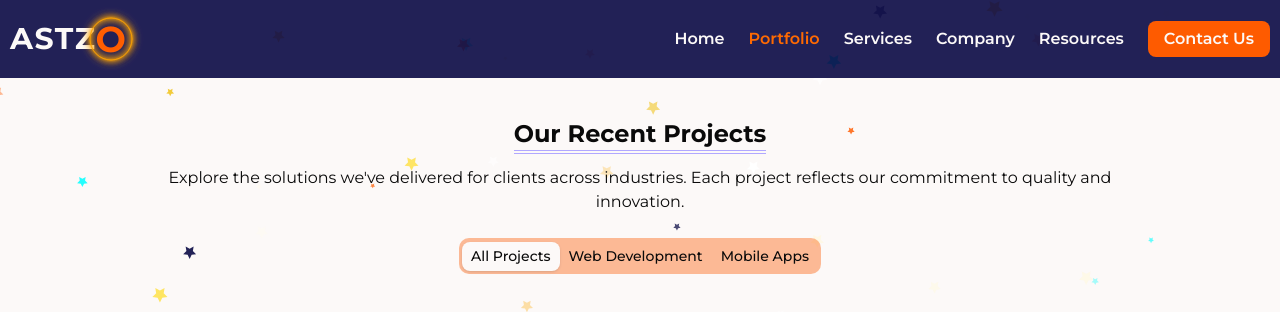
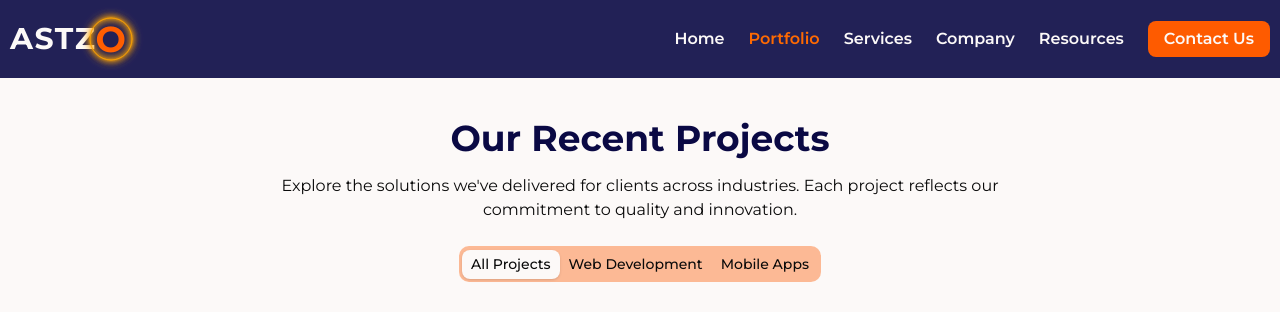
Before and after one commit to astzo/astzoweb, a Next.js app: page /portfolio in a window 1280 px wide. Shown: the top 312 px of the page. Built offline with nearby package versions, Linux system fonts and the light colour scheme.

Commit message:
fix issues

```diff
--- a/src/app/(main)/layout.tsx
+++ b/src/app/(main)/layout.tsx
@@ -2,7 +2,6 @@ import type { Metadata } from "next";
 import { Montserrat } from "next/font/google";
 import "../globals.css";
 import Navbar from "@/components/frontend/shared/Navbar";
-import ParticlesBackground from "@/components/frontend/shared/ParticalsBackground";
 import Footer from "@/components/frontend/shared/Footer";
 
 export const metadata: Metadata = {
@@ -26,7 +25,6 @@ export default function RootLayout({
       >
         <Navbar />
         <main className='relative min-h-screen'>
-          <ParticlesBackground />
           {children}
         </main>
         <Footer/>
--- a/src/components/frontend/home/PortfolioSection.tsx
+++ b/src/components/frontend/home/PortfolioSection.tsx
@@ -20,7 +20,7 @@ export default function PortfolioSection() {
           try {
             const res = await fetch("/projects.json");
             const data = await res.json();
-            setProjects(data.slice(0, 6));
+            setProjects(data.slice(0, 3));
           } catch (err) {
             console.error("Error loading projects:", err);
             setProjects([]);
@@ -39,10 +39,11 @@ export default function PortfolioSection() {
 
   return (
     <section>
-      <Wrapper className='relative space-y-6 flex flex-col justify-center items-center'>
+      <Wrapper className='flex flex-col justify-center items-center'>
         <SectionTitle
+        centered
           title='Our Recent Projects'
-          subTitle="Explore the solutions we've delivered for clients across industries. Each project reflects our commitment to quality and innovation."
+          description="Explore the solutions we've delivered for clients across industries. Each project reflects our commitment to quality and innovation."
           className='mb-6'
         />
         <Tabs defaultValue='all' className='w-full'>
@@ -66,7 +67,7 @@ export default function PortfolioSection() {
         </Tabs>
         <Link
           href='/portfolio'
-          className='bg-accent text-background px-4 py-2 rounded-lg font-bold hover:text-foreground transition-all duration-500 z-40'
+          className='bg-accent text-background px-4 py-2 rounded-lg font-bold hover:text-foreground transition-all duration-500 z-10 mt-12'
         >
           More Portfolio
         </Link>
--- a/src/components/frontend/home/TopServices.tsx
+++ b/src/components/frontend/home/TopServices.tsx
@@ -5,8 +5,6 @@ import SectionTitle from "../shared/SectionTitle";
 import ServiceCard from "../shared/ServiceCard";
 import { TService } from "@/utils/TService";
 import Link from "next/link";
-
-
 
 export default function TopServices() {
   const [services, setServices] = useState<TService[]>([]);
@@ -27,14 +25,19 @@ export default function TopServices() {
     loadServices();
   }, []);
   if (services.length === 0) {
-    return <div className="text-center text-xl font-bold">Services not available</div>;
+    return (
+      <div className='text-center text-xl font-bold'>
+        Services not available
+      </div>
+    );
   }
   return (
     <section>
-      <Wrapper className='space-y-6 flex flex-col justify-center items-center'>
+      <Wrapper className='flex flex-col justify-center items-center'>
         <SectionTitle
+          centered
           title='Our Services'
-          subTitle='Explore our full suite of digital solutions — from web and mobile development to SEO and server management. Everything you need to build, grow, and maintain your online presence.'
+          description='Explore our full suite of digital solutions — from web and mobile development to SEO and server management. Everything you need to build, grow, and maintain your online presence.'
         />
         <div className='grid grid-cols-1 sm:grid-cols-2 lg:grid-cols-3 gap-5 lg:gap-6 xl:gap-8 2xl:gap-10'>
           {services.map(({ id, icon, title, description, cta }) => (
@@ -50,7 +53,7 @@ export default function TopServices() {
         </div>
         <Link
           href='/services'
-          className='bg-accent text-background px-4 py-2 rounded-lg font-bold hover:text-foreground transition-all duration-500 z-40'
+          className='bg-accent text-background px-4 py-2 rounded-lg font-bold hover:text-foreground transition-all duration-500 z-10 mt-12'
         >
           Explore all services
         </Link>
--- a/src/components/frontend/portfolio/Portfolio.tsx
+++ b/src/components/frontend/portfolio/Portfolio.tsx
@@ -34,10 +34,11 @@ export default function Portfolio() {
 
   return (
     <section>
-      <Wrapper className='relative'>
+      <Wrapper>
         <SectionTitle
+          centered
           title='Our Recent Projects'
-          subTitle="Explore the solutions we've delivered for clients across industries. Each project reflects our commitment to quality and innovation."
+          description="Explore the solutions we've delivered for clients across industries. Each project reflects our commitment to quality and innovation."
           className='mb-6'
         />
         <Tabs defaultValue='all' className='w-full'>
--- a/src/components/frontend/services/Services.tsx
+++ b/src/components/frontend/services/Services.tsx
@@ -32,10 +32,11 @@ export default function Services() {
   }
   return (
     <section>
-      <Wrapper className='space-y-6'>
+      <Wrapper>
         <SectionTitle
+        centered
           title='Our Services'
-          subTitle='Explore our full suite of digital solutions — from web and mobile development to SEO and server management. Everything you need to build, grow, and maintain your online presence.'
+          description='Explore our full suite of digital solutions — from web and mobile development to SEO and server management. Everything you need to build, grow, and maintain your online presence.'
         />
         <div className='grid grid-cols-1 sm:grid-cols-2 lg:grid-cols-3 gap-5 lg:gap-6 xl:gap-8 2xl:gap-10'>
           {services.map(({ id, icon, title, description, cta }) => (
--- a/src/components/frontend/shared/ParticalsBackground.tsx
+++ b/src/components/frontend/shared/ParticalsBackground.tsx
@@ -49,9 +49,7 @@ const ParticlesBackground = () => {
             "#FFFAF0", // Floral white
             "#F0C420", // Light gold
             "#FFF8DC", // Cornsilk
-            "#00ffff", // Cyan
             "#0B0B45", // Dark Navy blue
-            "#FF5C00", // Neon orange,
           ],
         },
         links: {
@@ -73,7 +71,7 @@ const ParticlesBackground = () => {
             width: 1920,
             height: 1080,
           },
-          value: 150, // Increased for more stars
+          value: 100, // Increased for more stars
         },
         opacity: {
           value: {
--- a/src/components/frontend/shared/SectionTitle.tsx
+++ b/src/components/frontend/shared/SectionTitle.tsx
@@ -2,18 +2,36 @@ import { cn } from '@/lib/utils';
 import React from 'react'
 
 type Props = {
-    title: string,
-    subTitle: string,
-    className?: string
-}
+  title: string;
+  description: string;
+  className?: string;
+  centered?: boolean;
+  descriptionClassName?: string;
+};
 
-export default function SectionTitle({ title, subTitle, className }: Props) {
+export default function SectionTitle({
+  title,
+  description,
+  className,
+  centered = false,
+  descriptionClassName,
+}: Props) {
   return (
-    <div className={cn(`text-center space-y-3 ${className}`)}>
-      <h2 className='text-xl md:text-2xl font-bold border-b-4 border-double inline-block'>
+    <div className={cn(centered && "text-center", "mb-12", className)}>
+      <h2 className='text-3xl md:text-4xl font-bold text-primary mb-4'>
         {title}
       </h2>
-      <p className='text-base sm:w-[90%] lg:w-[80%] mx-auto'>{subTitle}</p>
+      {description && (
+        <p
+          className={cn(
+            "text-text/80 max-w-3xl",
+            centered && "mx-auto",
+            descriptionClassName
+          )}
+        >
+          {description}
+        </p>
+      )}
     </div>
   );
 }
```
